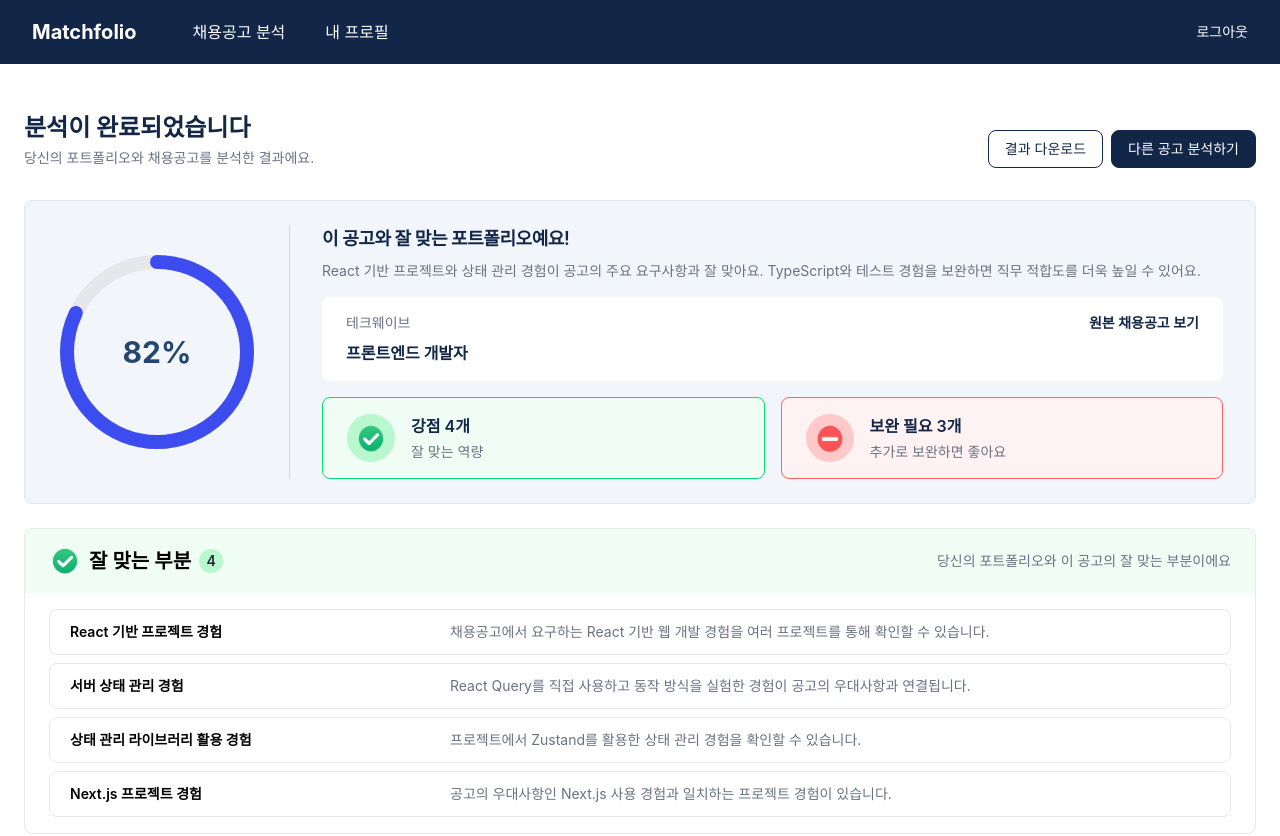
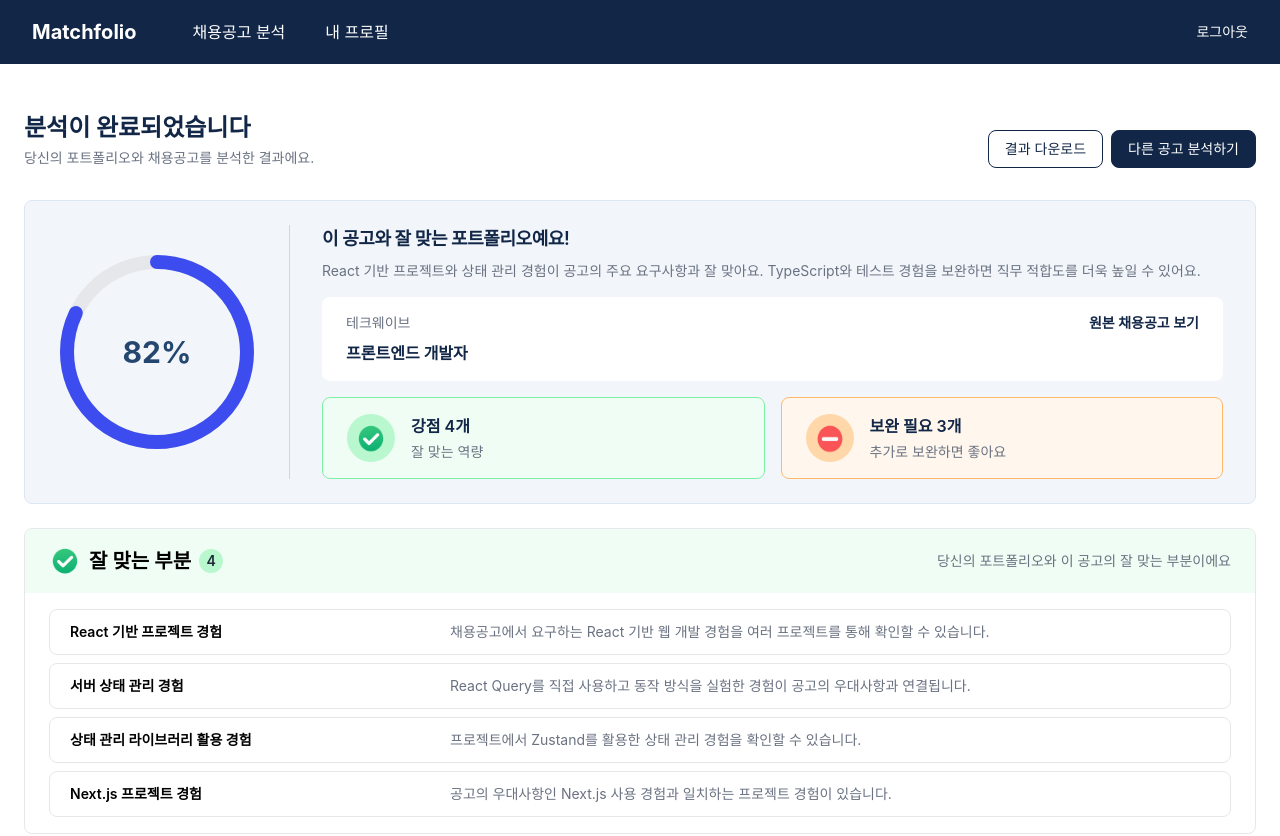
Before and after one commit to dajung-y/matchfolio, a React (Vite) app: page /match in a window 1280 px wide. Shown: the top 836 px of the page. Built offline with nearby package versions, Linux system fonts and the light colour scheme.

Commit message:
feat: match result page summary section UI 수정

```diff
--- a/src/components/matching/MatchSummary.jsx
+++ b/src/components/matching/MatchSummary.jsx
@@ -90,7 +90,7 @@ export default function MatchSummary({
 
           {/* s/w */}
           <div className="mt-4 grid grid-cols-2 gap-4">
-            <div className="flex items-center rounded-lg border border-green-400 bg-green-50 px-6 py-4">
+            <div className="flex items-center rounded-lg border border-green-300 bg-green-50 px-6 py-4">
               <div className="flex items-center justify-center mr-4 w-12 h-12 shrink-0 rounded-full bg-green-200">
                 <img src={checkIcon} alt="checkIcon" className="w-8 h-8" />
               </div>
@@ -101,8 +101,8 @@ export default function MatchSummary({
                 <p className="text-sm text-gray-500">잘 맞는 역량</p>
               </div>
             </div>
-            <div className="flex items-center rounded-lg border border-red-400 bg-red-50 px-6 py-4">
-              <div className="flex items-center justify-center mr-4 w-12 h-12 shrink-0 rounded-full bg-red-200">
+            <div className="flex items-center rounded-lg border border-orange-300 bg-orange-50 px-6 py-4">
+              <div className="flex items-center justify-center mr-4 w-12 h-12 shrink-0 rounded-full bg-orange-200">
                 <img src={minusIcon} alt="minusIcon" className="w-8 h-8" />
               </div>
               <div className="flex flex-col space-y-1">
```
